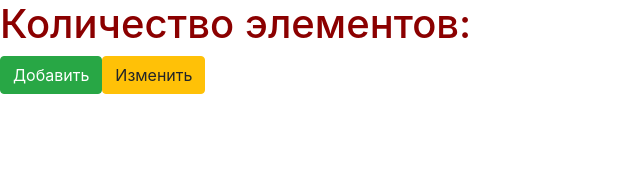
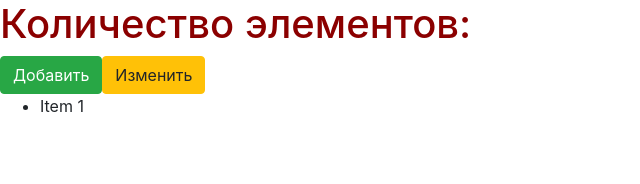
Before and after one commit to Artem-SP/Hooks_by_Minin, a React (Create React App) app: page / in a window 1280 px wide. Shown: the top 184 px of the page, without its empty margins (0-640 px from the left). Built offline with nearby package versions, Linux system fonts and the light colour scheme.

Commit message:
190221 13:43 tm 1:05:43

```diff
--- a/src/App.js
+++ b/src/App.js
@@ -1,4 +1,5 @@
 import React, { useState, useEffect, useRef, useMemo } from "react";
+import ItemsList from "./itemsList";
 import "./styles.css";
 
 export default function App() {
@@ -9,9 +10,13 @@
     color: colored ? "darkred" : "blue"
   };
 
+  const generateItemsFromAPI = () => {
+    return new Array(count).fill("").map((_, it) => `Item ${it + 1}`);
+  };
+
   return (
     <div className="">
-      <h1 style={styles}>Количество элементов:</h1>
+      <h1 style={styles}>Количество элементов: {count}</h1>
       <button
         className={"btn btn-success"}
         onClick={() => setCount((prev) => prev + 1)}
@@ -24,6 +29,7 @@
       >
         Изменить
       </button>
+      <ItemsList getItems={generateItemsFromAPI} />
     </div>
   );
 }
--- /dev/null
+++ b/src/itemsList.js
@@ -0,0 +1,18 @@
+import React, { useEffect, useState } from "react";
+
+export default function ItemsList({ getItems }) {
+  const [items, setItems] = useState([]);
+
+  useEffect(() => {
+    const newItems = getItems();
+    setItems(newItems);
+  }, [getItems]);
+
+  return (
+    <ul>
+      {items.map((it) => (
+        <li key={it}>{it}</li>
+      ))}
+    </ul>
+  );
+}
```
